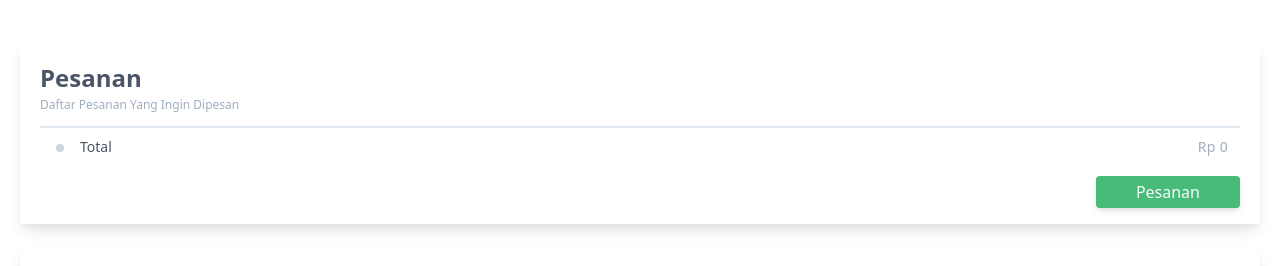
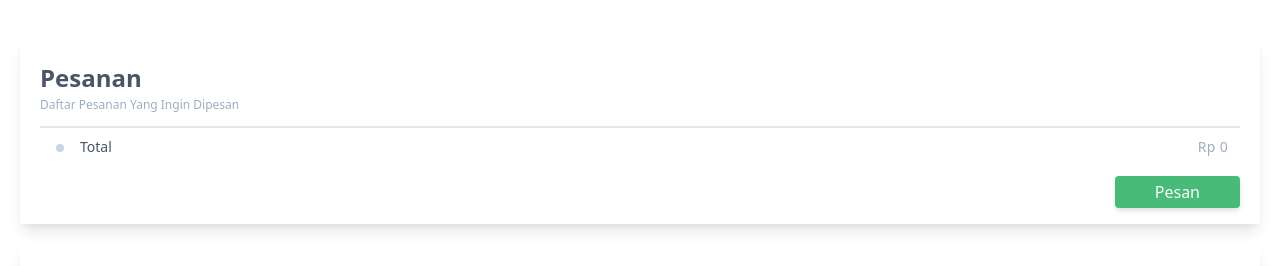
Before and after one commit to mhilmyh/sayur-kapitalis-frontend, a Next.js app: page /pesanan in a window 1280 px wide. Shown: the top 266 px of the page. Built offline with nearby package versions, Linux system fonts and the light colour scheme.

Commit message:
fix typo

```diff
--- a/components/section/OrderPesananSection.js
+++ b/components/section/OrderPesananSection.js
@@ -171,7 +171,7 @@ export default () => {
 			<div className="w-full text-gray-700 px-5">
 				<div className="flex justify-end text-gray-700 my-2">
 					<button className="bg-green-500 px-10 py-1 rounded text-gray-100 shadow-md">
-						Pesanan
+						Pesan
 					</button>
 				</div>
 			</div>
```
